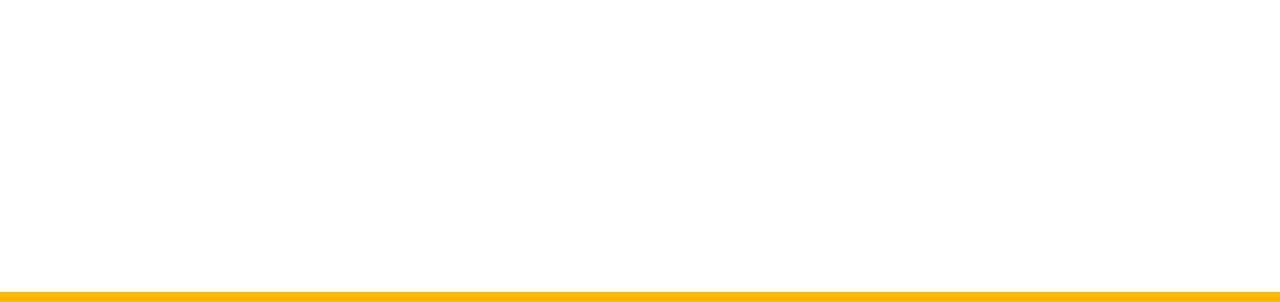
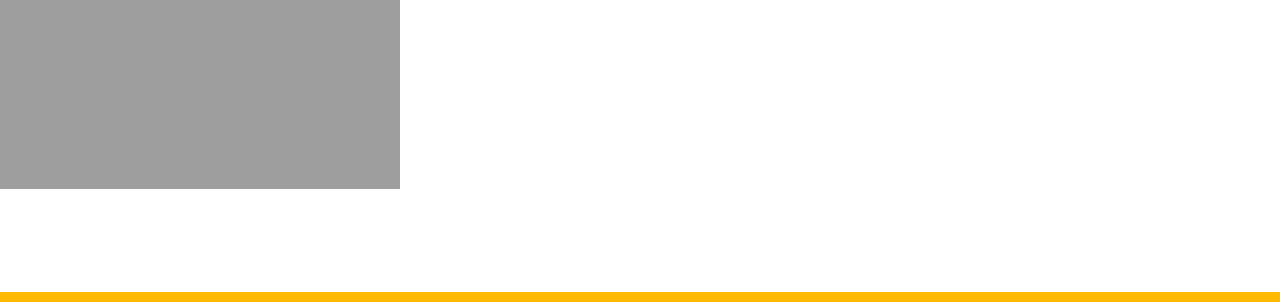
Before and after one commit to Ronak188/psd-to-html, a plain HTML site: page index.html in a window 1280 px wide. Shown: the part 111-413 px from the top of the page. Drawn offline with Linux system fonts and the light colour scheme; the site is published under a folder, as on GitHub Pages, so addresses that start at the root find nothing.

Commit message:
Update styles.css
header background image path changed.

```diff
--- a/styles.css
+++ b/styles.css
@@ -30,7 +30,7 @@ body
 }
 
 .container{ width: 100%; max-width: 1080px; margin: 0 auto;}
-header{ padding-top: 40px; background: url("/images/header\ pic.png") no-repeat; height: 960px; position: relative; z-index: -9;}
+header{ padding-top: 40px; background: url("header\ pic.png") no-repeat; height: 960px; position: relative; z-index: -9;}
 header .container .navbar .banner{ position: absolute; width: 351px; height: 78px; top: 30px; left: 0; background-color: var(--golden);}
 header .navbar { display: flex; justify-content: space-between; align-items: center;}
 header .navbar .menubars { display: none;}
```
